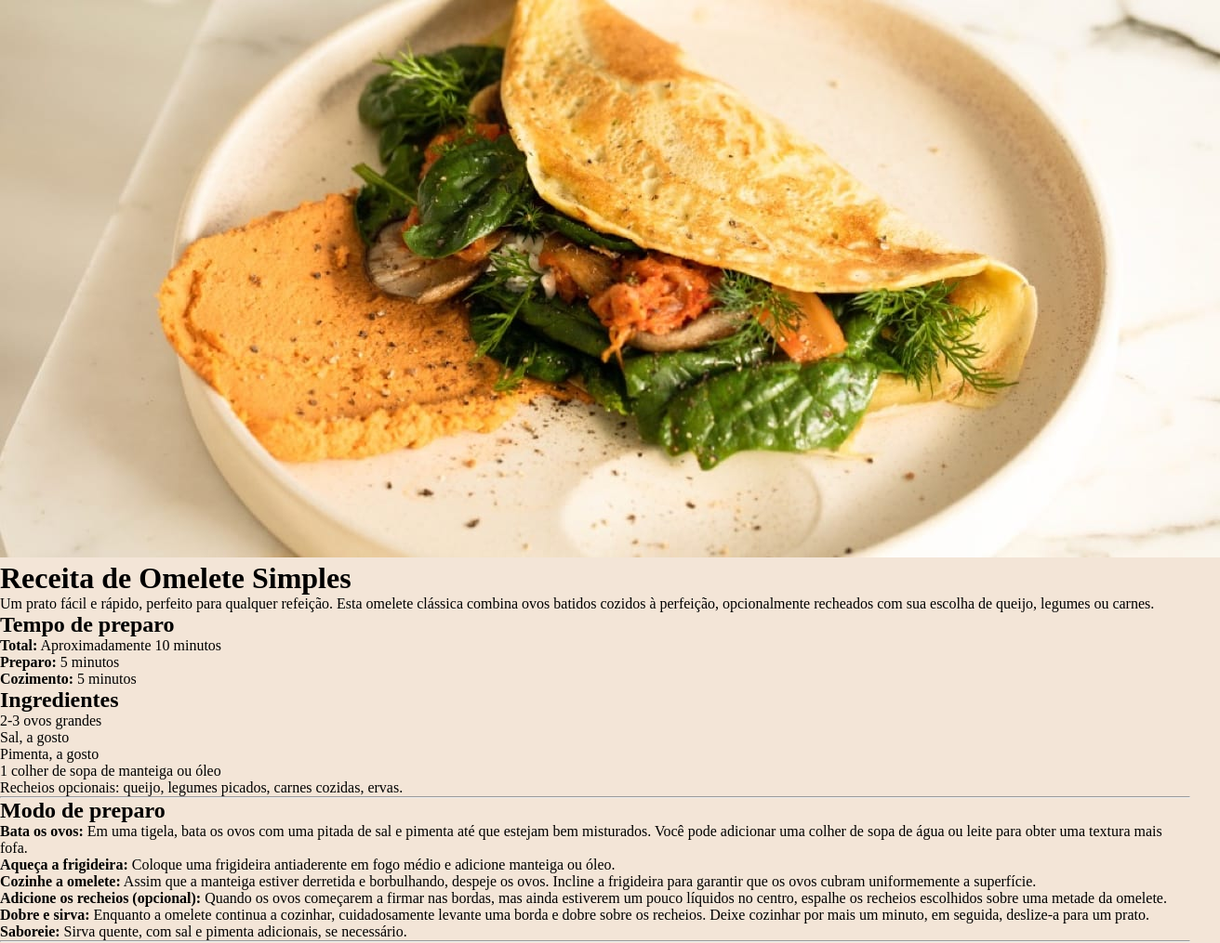
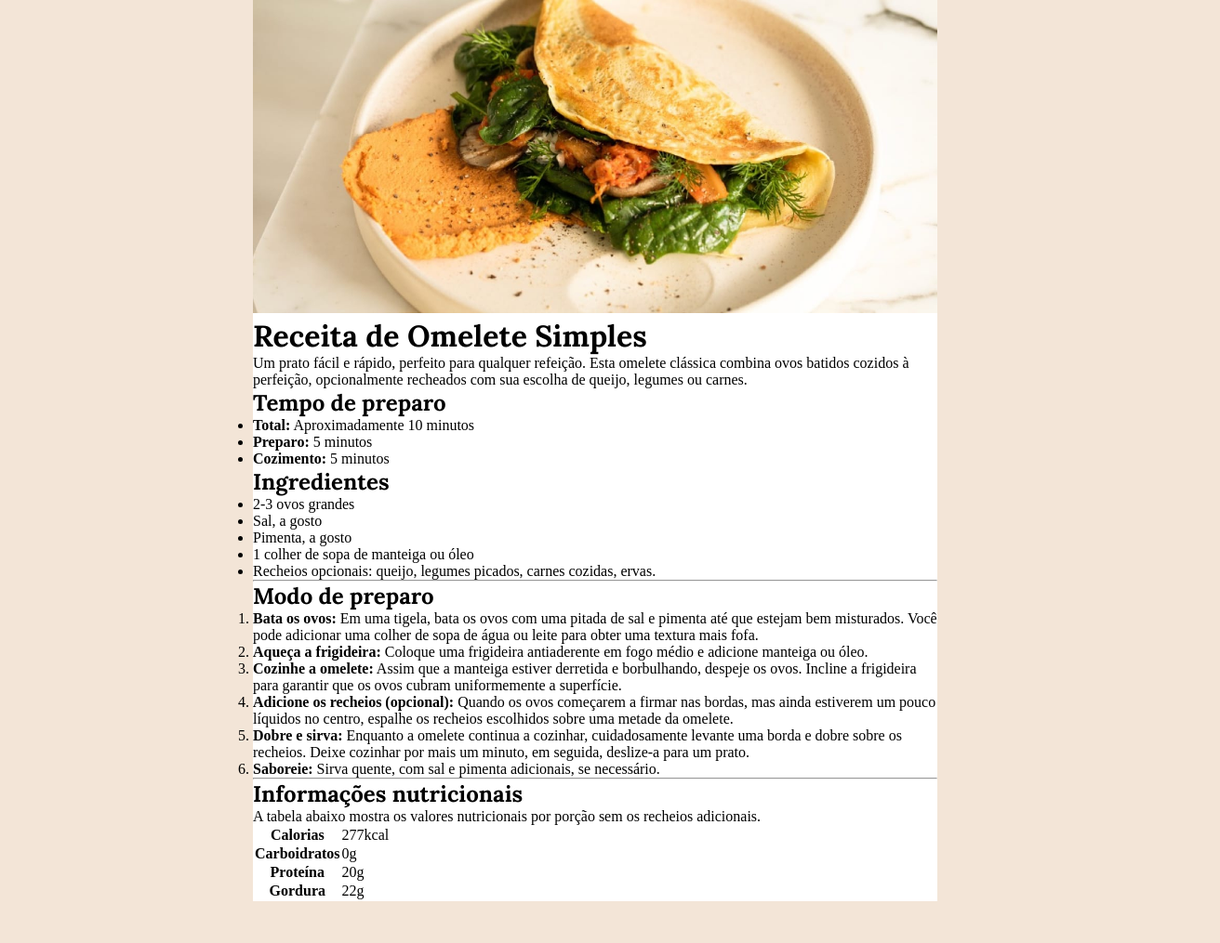
Before and after one commit to melissasuzart11timc/projeto-receita2.0, a plain HTML site: page assets/index.html in a window 1280 px wide. Shown: the top 1015 px of the page at 93% size, 1312 px wide, since content can reach past the window. After the commit the page ends 970 px from the top, so only its background shows below. Drawn offline with Linux system fonts and the light colour scheme.

Commit message:
Segundo commit do CSS

```diff
--- a/assets/style.css
+++ b/assets/style.css
@@ -7,3 +7,17 @@
 body {
     background-color: #f3e5d7;
 }
+
+body > div {
+    background-color: #fff;
+    max-width: 736px;
+    margin-inline: auto;
+}
+
+div img {
+    width: 100%;
+}
+
+h1, h2 {
+    font-family: 'Lora', serif;
+}
```
